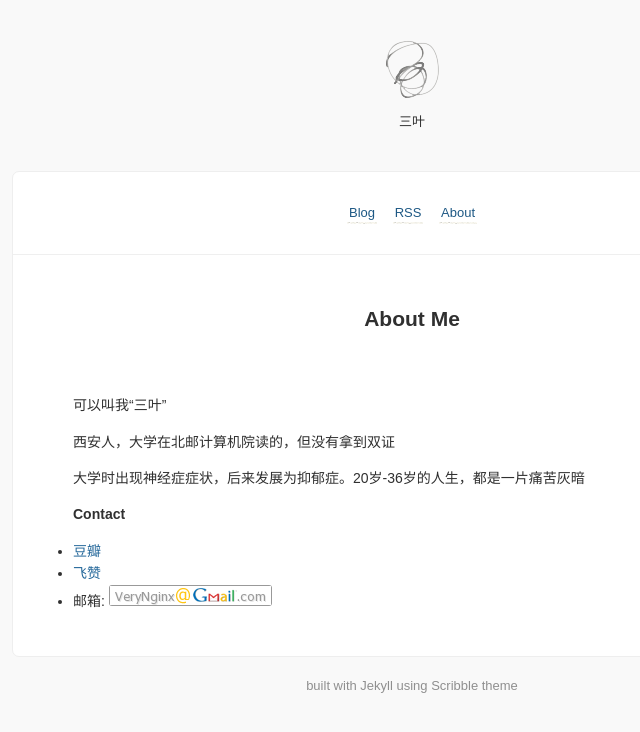
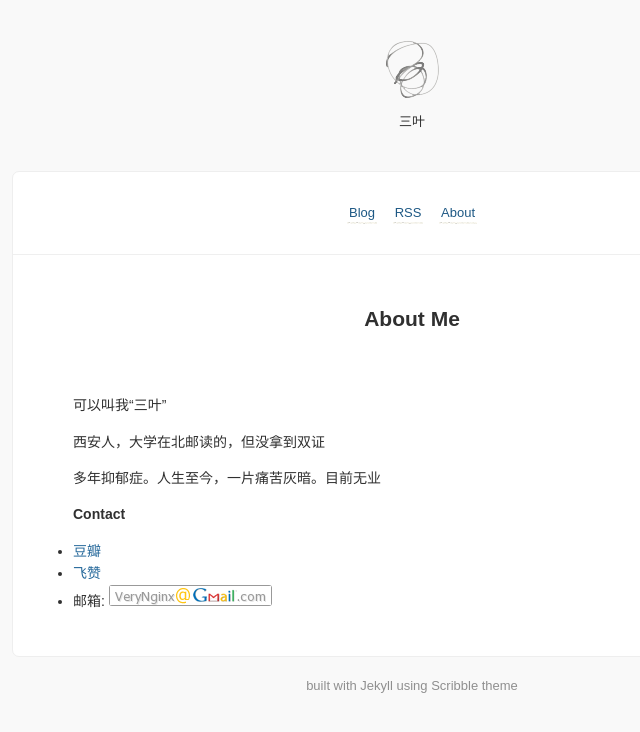
Before and after one commit to chaoandlong/chaoandlong.github.io, a Jekyll site: the page built from about.md, in a window 1280 px wide. Shown: the top 732 px of the page, without its empty margins (228-868 px from the left). Built offline with Jekyll 4.4.1, drawn with Linux system fonts in a browser that asks for light colours.

Commit message:
vault backup: 2024-08-25 17:29:09

```diff
--- a/about.md
+++ b/about.md
@@ -5,9 +5,9 @@ layout: page
 
 可以叫我“三叶”
 
-西安人，大学在北邮计算机院读的，但没有拿到双证
+西安人，大学在北邮读的，但没拿到双证
 
-大学时出现神经症症状，后来发展为抑郁症。20岁-36岁的人生，都是一片痛苦灰暗
+多年抑郁症。人生至今，一片痛苦灰暗。目前无业
 
 **Contact**
 
```
Also changed, not shown: _posts/2024-04-29-🌈和阿超的日记1.md (renamed from _posts/2024-04-29-🌈和阿达的日记1.md, +1 -1 lines).
